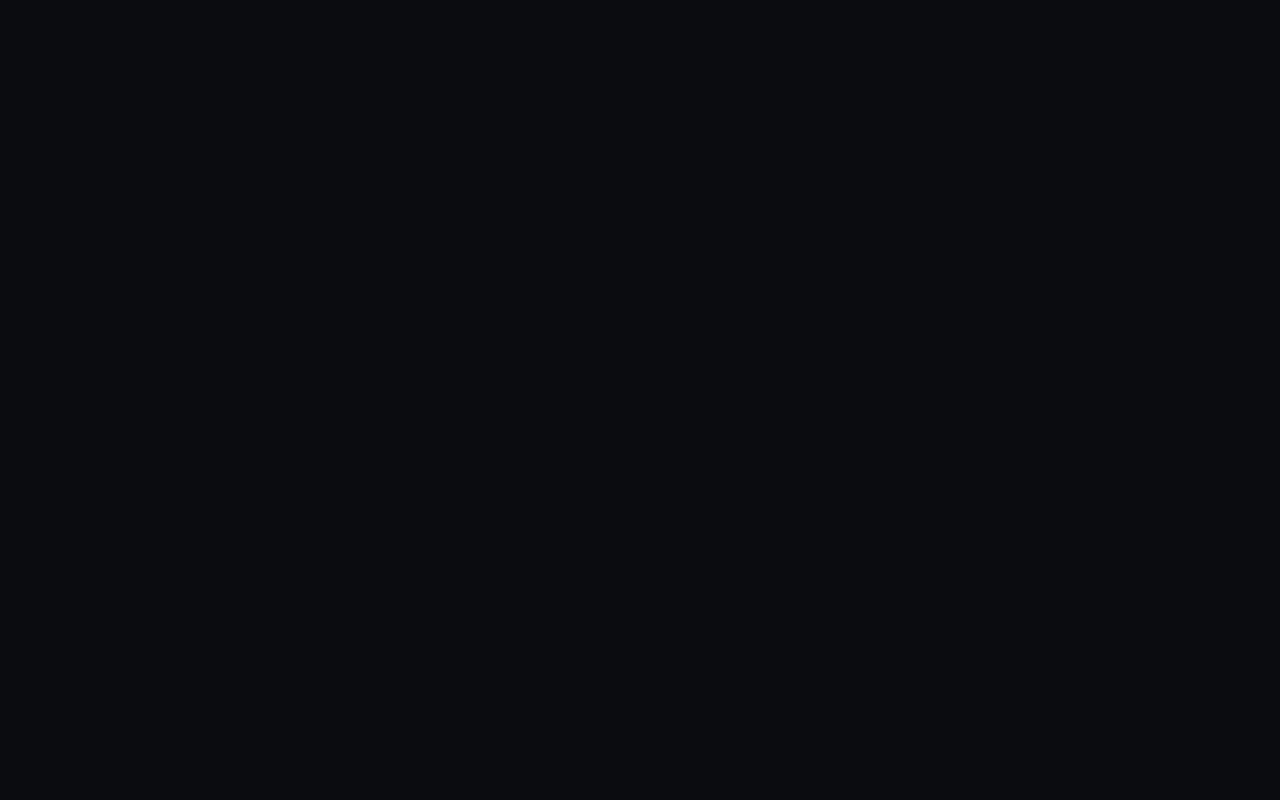
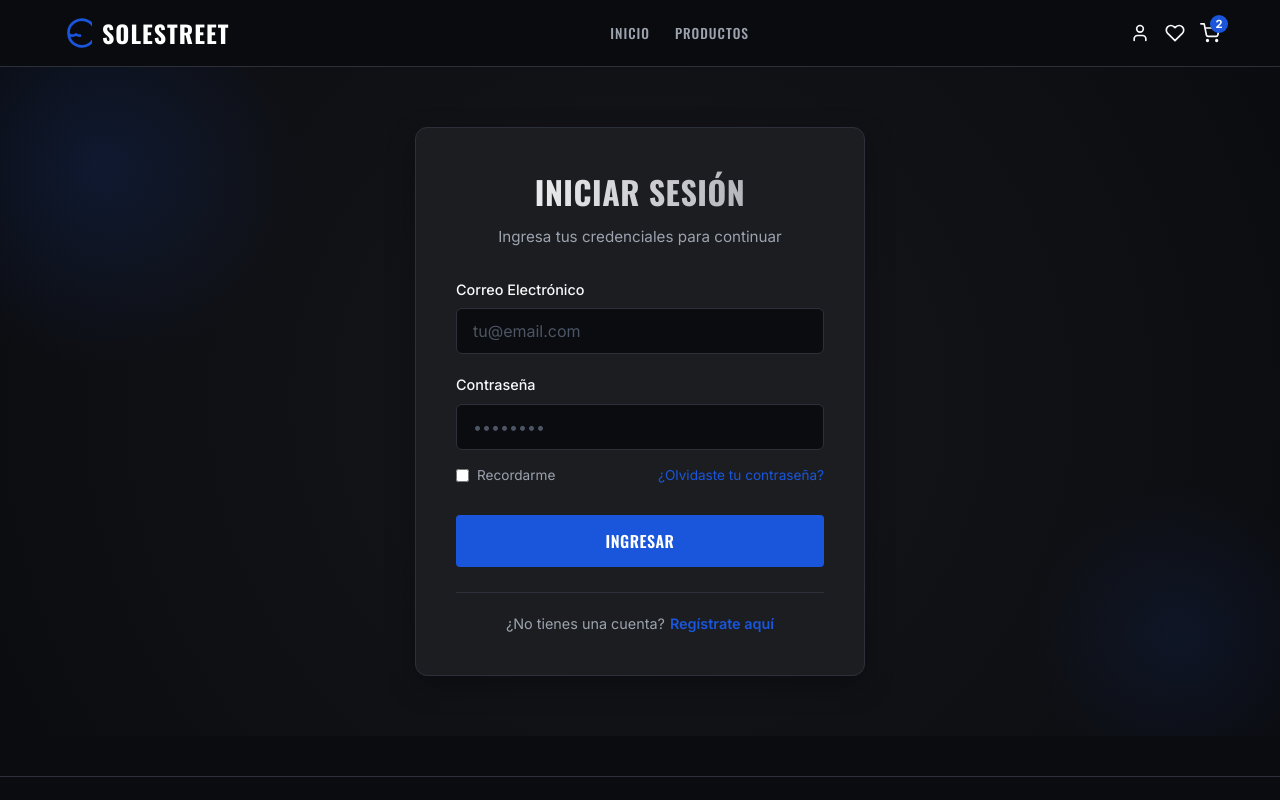
Before and after one commit to lulojrz/tienda, a React (Vite) app: page /inicioSesion in a window 1280 px wide. Before the commit this address had no page. Shown: the top 800 px of the page. Built offline with nearby package versions, Linux system fonts and the light colour scheme.

Commit message:
creando pagina de iniciar sesion

```diff
--- a/src/App.jsx
+++ b/src/App.jsx
@@ -6,6 +6,7 @@ import { Route, Routes } from 'react-router-dom';
 import PaginaPrincipal from './pages/PaginaPrincipal';
 import PaginaProductos from './pages/PaginaProductos';
 import DetallesProductos from './pages/DetallesProductos';
+import InicioSesion from './pages/InicioSesion';
 
 function App() {
   return (
@@ -14,6 +15,7 @@ function App() {
         <Route path='/' element={<PaginaPrincipal />}></Route>
         <Route path='/productos' element={<PaginaProductos />}></Route>
         <Route path='/productos/:id' element={<DetallesProductos />}></Route>
+        <Route path='inicioSesion' element={<InicioSesion />}></Route>
 
       </Routes>
 
--- a/src/components/FeaturedReleases.jsx
+++ b/src/components/FeaturedReleases.jsx
@@ -17,7 +17,7 @@ const FeaturedReleases = () => {
     cargarData();
   }, [productos.length, obtenerProductos]);
 
-  // Mostrar los primeros 4 productos destacados, o menos si hay pocos
+
   const productosDestacados = productos.slice(0, 4);
 
   return (
--- a/src/components/Footer.jsx
+++ b/src/components/Footer.jsx
@@ -1,5 +1,6 @@
 import './Footer.css';
 import { useProductos } from '../context/ProductosContext';
+import { Link } from 'react-router-dom';
 
 const Footer = () => {
 
@@ -13,7 +14,9 @@ const Footer = () => {
           <div className="hot-pick-content">
             <span className="hot-pick-badge">DESTACADO DE LA SEMANA</span>
             <h2 className="hot-pick-title">{portada.nombre}</h2>
-            <button className="btn-primary">COMPRAR AHORA</button>
+            <Link to={`/productos/${portada.id}`}>
+              <button className="btn-primary">COMPRAR AHORA</button>
+            </Link>
           </div>
           <div className="hot-pick-image-container">
             <img src={portada.imagen_principal} alt={portada.nombre} className="hot-pick-image" />
--- a/src/components/Navbar.jsx
+++ b/src/components/Navbar.jsx
@@ -1,5 +1,6 @@
 import './Navbar.css';
 import { NavLink } from 'react-router-dom';
+import { Link } from 'react-router-dom';
 
 const Navbar = () => {
   return (
@@ -19,9 +20,11 @@ const Navbar = () => {
         </ul>
 
         <div className="navbar-icons">
-          <button className="icon-btn" aria-label="User Account">
-            <svg xmlns="http://www.w3.org/2000/svg" width="20" height="20" viewBox="0 0 24 24" fill="none" stroke="currentColor" strokeWidth="2" strokeLinecap="round" strokeLinejoin="round"><path d="M19 21v-2a4 4 0 0 0-4-4H9a4 4 0 0 0-4 4v2" /><circle cx="12" cy="7" r="4" /></svg>
-          </button>
+          <Link to="/inicioSesion">
+            <button className="icon-btn" aria-label="User Account">
+              <svg xmlns="http://www.w3.org/2000/svg" width="20" height="20" viewBox="0 0 24 24" fill="none" stroke="currentColor" strokeWidth="2" strokeLinecap="round" strokeLinejoin="round"><path d="M19 21v-2a4 4 0 0 0-4-4H9a4 4 0 0 0-4 4v2" /><circle cx="12" cy="7" r="4" /></svg>
+            </button>
+          </Link>
           <button className="icon-btn" aria-label="Wishlist">
             <svg xmlns="http://www.w3.org/2000/svg" width="20" height="20" viewBox="0 0 24 24" fill="none" stroke="currentColor" strokeWidth="2" strokeLinecap="round" strokeLinejoin="round"><path d="M20.84 4.61a5.5 5.5 0 0 0-7.78 0L12 5.67l-1.06-1.06a5.5 5.5 0 0 0-7.78 7.78l1.06 1.06L12 21.23l7.78-7.78 1.06-1.06a5.5 5.5 0 0 0 0-7.78z" /></svg>
           </button>
--- /dev/null
+++ b/src/pages/InicioSesion.css
@@ -0,0 +1,193 @@
+.auth-page-container {
+    display: flex;
+    flex-direction: column;
+    min-height: 100vh;
+    background-color: var(--bg-color);
+}
+
+.auth-content {
+    flex: 1;
+    display: flex;
+    justify-content: center;
+    align-items: center;
+    padding: 60px 20px;
+    background: radial-gradient(circle at center, var(--bg-color-alt) 0%, var(--bg-color) 100%);
+    position: relative;
+    overflow: hidden;
+}
+
+/* Subtle decorative shapes */
+.auth-content::before {
+    content: '';
+    position: absolute;
+    width: 400px;
+    height: 400px;
+    background: radial-gradient(circle, rgba(26, 86, 219, 0.15) 0%, rgba(0, 0, 0, 0) 70%);
+    top: -100px;
+    left: -100px;
+    border-radius: 50%;
+    z-index: 0;
+}
+
+.auth-content::after {
+    content: '';
+    position: absolute;
+    width: 300px;
+    height: 300px;
+    background: radial-gradient(circle, rgba(26, 86, 219, 0.1) 0%, rgba(0, 0, 0, 0) 70%);
+    bottom: -50px;
+    right: -50px;
+    border-radius: 50%;
+    z-index: 0;
+}
+
+.auth-box {
+    width: 100%;
+    max-width: 450px;
+    background-color: var(--bg-card);
+    border: 1px solid var(--border-color);
+    border-radius: 12px;
+    padding: 40px;
+    box-shadow: 0 10px 30px rgba(0, 0, 0, 0.3);
+    position: relative;
+    z-index: 1;
+    animation: fadeIn 0.5s ease;
+}
+
+@keyframes fadeIn {
+    from {
+        opacity: 0;
+        transform: translateY(20px);
+    }
+    to {
+        opacity: 1;
+        transform: translateY(0);
+    }
+}
+
+.auth-header {
+    text-align: center;
+    margin-bottom: 30px;
+}
+
+.auth-header h2 {
+    font-size: 2rem;
+    margin-bottom: 10px;
+    color: var(--text-primary);
+    background: linear-gradient(90deg, #ffffff, #a1a1aa);
+    -webkit-background-clip: text;
+    -webkit-text-fill-color: transparent;
+    background-clip: text;
+}
+
+.auth-header p {
+    color: var(--text-secondary);
+    font-size: 0.95rem;
+}
+
+.auth-form {
+    display: flex;
+    flex-direction: column;
+    gap: 20px;
+}
+
+.form-group {
+    display: flex;
+    flex-direction: column;
+    gap: 8px;
+}
+
+.form-group label {
+    font-size: 0.9rem;
+    font-weight: 500;
+    color: var(--text-primary);
+}
+
+.form-group input {
+    background-color: var(--bg-color);
+    border: 1px solid var(--border-color);
+    color: var(--text-primary);
+    padding: 12px 16px;
+    border-radius: 6px;
+    font-size: 1rem;
+    transition: all 0.3s ease;
+    outline: none;
+    font-family: var(--font-main);
+}
+
+.form-group input:focus {
+    border-color: var(--accent-color);
+    box-shadow: 0 0 0 3px rgba(26, 86, 219, 0.2);
+}
+
+.form-group input::placeholder {
+    color: #4b5563;
+}
+
+.form-options {
+    display: flex;
+    justify-content: space-between;
+    align-items: center;
+    font-size: 0.85rem;
+    margin-top: -5px;
+}
+
+.remember-me {
+    display: flex;
+    align-items: center;
+    gap: 8px;
+    cursor: pointer;
+    color: var(--text-secondary);
+}
+
+.remember-me input {
+    cursor: pointer;
+    accent-color: var(--accent-color);
+}
+
+.forgot-password {
+    color: var(--accent-color);
+}
+
+.forgot-password:hover {
+    color: var(--accent-hover);
+    text-decoration: underline;
+}
+
+.auth-submit {
+    margin-top: 10px;
+    padding: 14px;
+    font-size: 1rem;
+    width: 100%;
+}
+
+.auth-footer {
+    margin-top: 25px;
+    text-align: center;
+    font-size: 0.9rem;
+    color: var(--text-secondary);
+    border-top: 1px solid var(--border-color);
+    padding-top: 20px;
+}
+
+.toggle-auth-btn {
+    background: none;
+    border: none;
+    color: var(--accent-color);
+    font-weight: 600;
+    margin-left: 5px;
+    font-size: 0.9rem;
+    padding: 0;
+    line-height: inherit;
+}
+
+.toggle-auth-btn:hover {
+    color: var(--accent-hover);
+    text-decoration: underline;
+}
+
+@media (max-width: 576px) {
+    .auth-box {
+        padding: 30px 20px;
+    }
+}
--- /dev/null
+++ b/src/pages/InicioSesion.jsx
@@ -0,0 +1,113 @@
+import React, { useState } from 'react';
+import './InicioSesion.css';
+import Navbar from '../components/Navbar';
+import Footer from '../components/Footer';
+
+const InicioSesion = () => {
+    const [isLogin, setIsLogin] = useState(true);
+    const [formData, setFormData] = useState({
+        nombre: '',
+        email: '',
+        password: ''
+    });
+
+    const handleChange = (e) => {
+        setFormData({
+            ...formData,
+            [e.target.name]: e.target.value
+        });
+    };
+
+    const handleSubmit = (e) => {
+        e.preventDefault();
+        console.log("Formulario enviado", formData);
+        // Aquí iría la lógica de autenticación
+    };
+
+    return (
+        <div className="auth-page-container">
+            <Navbar />
+            <div className="auth-content">
+                <div className="auth-box">
+                    <div className="auth-header">
+                        <h2>{isLogin ? 'Iniciar Sesión' : 'Crear Cuenta'}</h2>
+                        <p>{isLogin ? 'Ingresa tus credenciales para continuar' : 'Únete a nuestra comunidad hoy mismo'}</p>
+                    </div>
+
+                    <form onSubmit={handleSubmit} className="auth-form">
+                        {!isLogin && (
+                            <div className="form-group">
+                                <label htmlFor="nombre">Nombre Completo</label>
+                                <input
+                                    type="text"
+                                    id="nombre"
+                                    name="nombre"
+                                    placeholder="Juan Pérez"
+                                    value={formData.nombre}
+                                    onChange={handleChange}
+                                    required={!isLogin}
+                                />
+                            </div>
+                        )}
+
+                        <div className="form-group">
+                            <label htmlFor="email">Correo Electrónico</label>
+                            <input
+                                type="email"
+                                id="email"
+                                name="email"
+                                placeholder="tu@email.com"
+                                value={formData.email}
+                                onChange={handleChange}
+                                required
+                            />
+                        </div>
+
+                        <div className="form-group">
+                            <label htmlFor="password">Contraseña</label>
+                            <input
+                                type="password"
+                                id="password"
+                                name="password"
+                                placeholder="••••••••"
+                                value={formData.password}
+                                onChange={handleChange}
+                                required
+                            />
+                        </div>
+
+                        {isLogin && (
+                            <div className="form-options">
+                                <label className="remember-me">
+                                    <input type="checkbox" />
+                                    <span>Recordarme</span>
+                                </label>
+                                <a href="#" className="forgot-password">¿Olvidaste tu contraseña?</a>
+                            </div>
+                        )}
+
+                        <button type="submit" className="btn-primary auth-submit">
+                            {isLogin ? 'Ingresar' : 'Registrarse'}
+                        </button>
+                    </form>
+
+                    <div className="auth-footer">
+                        <p>
+                            {isLogin ? '¿No tienes una cuenta?' : '¿Ya tienes una cuenta?'}
+                            <button
+                                type="button"
+                                className="toggle-auth-btn"
+                                onClick={() => setIsLogin(!isLogin)}
+                            >
+                                {isLogin ? 'Regístrate aquí' : 'Inicia sesión'}
+                            </button>
+                        </p>
+                    </div>
+                </div>
+            </div>
+            <Footer />
+        </div>
+    );
+};
+
+export default InicioSesion;
```
